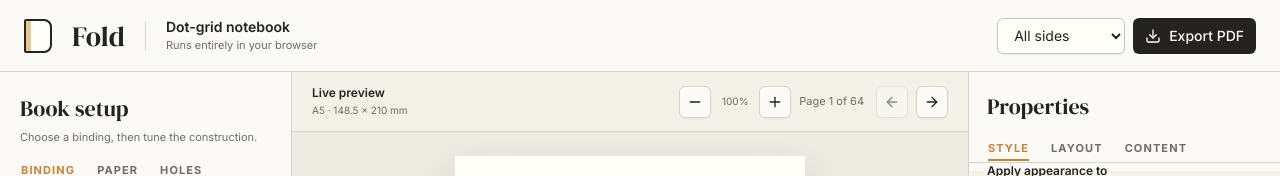
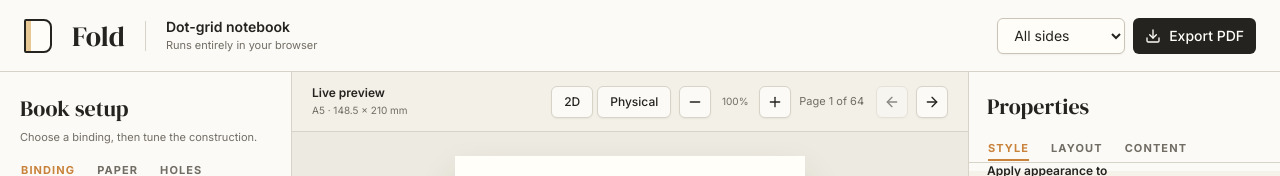
Before and after one commit to NikolaiUgelvik/fold, a React (Vite) app: page / in a window 1280 px wide. Shown: the top 176 px of the page. Built offline with nearby package versions, Linux system fonts and the light colour scheme.

Commit message:
feat: add Physical Design Preview shell

```diff
--- a/package.json
+++ b/package.json
@@ -20,7 +20,8 @@
     "react": "^19.2.0",
     "react-dom": "^19.2.0",
     "tailwind-merge": "^3.6.0",
-    "tailwindcss": "^4.3.3"
+    "tailwindcss": "^4.3.3",
+    "three": "^0.185.1"
   },
   "devDependencies": {
     "@biomejs/biome": "2.5.8",
@@ -28,6 +29,7 @@
     "@types/node": "^24.10.1",
     "@types/react": "^19.2.7",
     "@types/react-dom": "^19.2.3",
+    "@types/three": "^0.185.4",
     "@vitejs/plugin-react": "^6.0.5",
     "fallow": "^3.15.0",
     "typescript": "~6.0.2",
--- a/src/components/preview.tsx
+++ b/src/components/preview.tsx
@@ -12,7 +12,9 @@ import {
   Minus,
   Plus,
 } from "lucide-react"
-import { type CSSProperties, type ReactNode, useMemo, useState } from "react"
+import { type CSSProperties, type ReactNode, useEffect, useMemo, useRef, useState } from "react"
+import * as THREE from "three"
+import WebGL from "three/addons/capabilities/WebGL.js"
 
 import { PageSvg } from "@/components/notebook-page"
 import { Button } from "@/components/ui/button"
@@ -31,9 +33,13 @@ type PreviewProps = {
   onPreviewPunchGuideChange: (shown: boolean) => void
 }
 
+type PreviewMode = "2d" | "physical"
+
 type PreviewContentProps = PreviewProps & {
   zoom: number
   onZoomChange: (zoom: number) => void
+  mode: PreviewMode
+  onModeChange: (mode: PreviewMode) => void
   showPlan: boolean
   onShowPlanChange: (shown: boolean) => void
   guidePreview: ReturnType<typeof createPunchGuideViewModel<Settings>>
@@ -47,6 +53,98 @@ const pageTypeIcons = {
   blank: { icon: File, label: "blank page" },
   title: { icon: Heading1, label: "title page" },
   index: { icon: List, label: "index page" },
+}
+
+function PhysicalDesignPreview({ currentPage }: { currentPage: number }) {
+  const viewportRef = useRef<HTMLDivElement>(null)
+  const [status, setStatus] = useState<"ready" | "unsupported" | "context-lost">("ready")
+
+  useEffect(() => {
+    const viewport = viewportRef.current
+    if (!viewport) return
+    if (!WebGL.isWebGL2Available()) {
+      setStatus("unsupported")
+      return
+    }
+
+    const renderer = new THREE.WebGLRenderer({ antialias: true })
+    renderer.domElement.className = "absolute inset-0 h-full w-full"
+    renderer.outputColorSpace = THREE.SRGBColorSpace
+    viewport.append(renderer.domElement)
+
+    const scene = new THREE.Scene()
+    scene.background = new THREE.Color("#25231f")
+    const camera = new THREE.PerspectiveCamera(35, 1, 0.1, 100)
+    camera.position.set(0, 0, 5)
+    const pageBlock = new THREE.Group()
+    pageBlock.name = "Page Block"
+    scene.add(pageBlock)
+
+    let frame = 0
+    const invalidate = () => {
+      if (frame) return
+      frame = requestAnimationFrame(() => {
+        frame = 0
+        renderer.render(scene, camera)
+      })
+    }
+    const resize = () => {
+      const { width, height } = viewport.getBoundingClientRect()
+      if (!width || !height) return
+      renderer.setPixelRatio(window.devicePixelRatio)
+      renderer.setSize(width, height, false)
+      camera.aspect = width / height
+      camera.updateProjectionMatrix()
+      invalidate()
+    }
+    const onContextLost = (event: Event) => {
+      event.preventDefault()
+      setStatus("context-lost")
+    }
+    const onContextRestored = () => {
+      setStatus("ready")
+      resize()
+    }
+    const resizeObserver = new ResizeObserver(resize)
+
+    renderer.domElement.addEventListener("webglcontextlost", onContextLost)
+    renderer.domElement.addEventListener("webglcontextrestored", onContextRestored)
+    resizeObserver.observe(viewport)
+    resize()
+
+    return () => {
+      cancelAnimationFrame(frame)
+      resizeObserver.disconnect()
+      renderer.domElement.removeEventListener("webglcontextlost", onContextLost)
+      renderer.domElement.removeEventListener("webglcontextrestored", onContextRestored)
+      pageBlock.clear()
+      renderer.dispose()
+      renderer.domElement.remove()
+    }
+  }, [])
+
+  const message =
+    status === "unsupported"
+      ? "Physical Design Preview requires WebGL 2. Use the 2D preview instead."
+      : status === "context-lost"
+        ? "Physical Design Preview lost its graphics context. Switch to 2D preview and try again."
+        : "Page Block rendering starts here."
+
+  return (
+    <div
+      ref={viewportRef}
+      role="img"
+      aria-label={`Physical Design Preview, logical page ${currentPage}`}
+      className="relative flex min-h-0 flex-1 items-end overflow-hidden bg-primary p-5 text-primary-foreground"
+    >
+      <p
+        className="relative z-10 max-w-56 text-caption text-primary-foreground/75"
+        role={status === "ready" ? undefined : "status"}
+      >
+        {message}
+      </p>
+    </div>
+  )
 }
 
 function PageThumbnail({
@@ -101,13 +199,21 @@ function PreviewToolbar(props: PreviewContentProps) {
     onPreviewPunchGuideChange,
     document,
     guidePreview,
+    mode,
+    onModeChange,
   } = props
   const { totalPages, pageLayout, pageSize, pageName } = document
   const { shown: showPunchGuide, toggleLabel: guideToggleLabel } = guidePreview
   return (
     <div className="flex h-15 shrink-0 items-center justify-between border-b bg-secondary px-5 text-secondary-foreground">
       <div>
-        <p className="text-xs font-semibold">{showPunchGuide ? "Punch guide" : "Live preview"}</p>
+        <p className="text-xs font-semibold">
+          {showPunchGuide
+            ? "Punch guide"
+            : mode === "physical"
+              ? "Physical Design Preview"
+              : "Live preview"}
+        </p>
         <p className="mt-0.5 text-caption text-muted-foreground">
           {showPunchGuide ? "Separate sheet" : pageName} ·{" "}
           {formatMillimeters(showPunchGuide ? pageLayout.paper.width : pageSize.width)} ×{" "}
@@ -115,6 +221,28 @@ function PreviewToolbar(props: PreviewContentProps) {
         </p>
       </div>
       <div className="flex items-center gap-2">
+        <fieldset className="flex items-center gap-1" aria-label="Preview mode">
+          <Button
+            variant="outline"
+            className="h-8 px-3 text-xs"
+            aria-pressed={mode === "2d"}
+            onClick={() => onModeChange("2d")}
+          >
+            2D
+          </Button>
+          <Button
+            variant="outline"
+            className="h-8 px-3 text-xs"
+            aria-pressed={mode === "physical"}
+            onClick={() => {
+              onPreviewPunchGuideChange(false)
+              onModeChange("physical")
+            }}
+          >
+            Physical
+          </Button>
+        </fieldset>
+        {mode === "2d" && (
           <div className="flex items-center gap-1">
             <Button
               variant="outline"
@@ -125,7 +253,10 @@ function PreviewToolbar(props: PreviewContentProps) {
             >
               <Minus />
             </Button>
-          <span className="w-10 text-center text-caption text-muted-foreground" aria-live="polite">
+            <span
+              className="w-10 text-center text-caption text-muted-foreground"
+              aria-live="polite"
+            >
               {zoom}%
             </span>
             <Button
@@ -138,6 +269,7 @@ function PreviewToolbar(props: PreviewContentProps) {
               <Plus />
             </Button>
           </div>
+        )}
         {usesSeparatePunchGuide(settings.punchHolePlacement) && (
           <Button
             variant="outline"
@@ -178,9 +310,13 @@ function PreviewToolbar(props: PreviewContentProps) {
 }
 
 const PreviewPage = (props: PreviewContentProps) => {
-  const { settings, currentPage, zoom, document, guidePreview } = props
+  const { settings, currentPage, zoom, document, guidePreview, mode } = props
   const { punchHoleSets, punchHolePages, pageLayout, pageSize } = document
   const { shown: showPunchGuide, guide: punchGuide, ariaLabel: guideAriaLabel } = guidePreview
+  if (mode === "physical") {
+    return <PhysicalDesignPreview currentPage={currentPage} />
+  }
+
   return (
     <div className="flex min-h-135 flex-1 overflow-auto p-4 lg:p-6 xl:min-h-0">
       <div
@@ -317,11 +453,14 @@ function PreviewStrip(props: PreviewContentProps) {
 // fallow-ignore-next-line private-type-leak -- Props are private to this feature module.
 export function Preview(props: PreviewProps): ReactNode {
   const [zoom, setZoom] = useState(100)
+  const [mode, setMode] = useState<PreviewMode>("2d")
   const [showPlan, setShowPlan] = useState(false)
   const contentProps: PreviewContentProps = {
     ...props,
     zoom,
     onZoomChange: setZoom,
+    mode,
+    onModeChange: setMode,
     showPlan,
     onShowPlanChange: setShowPlan,
     guidePreview: createPunchGuideViewModel(props.document, props.previewPunchGuide),
```
Also changed, not shown: 1 other file (tests, documents, lock files or other folders). Lines whose indentation alone changed are shown as unchanged.
